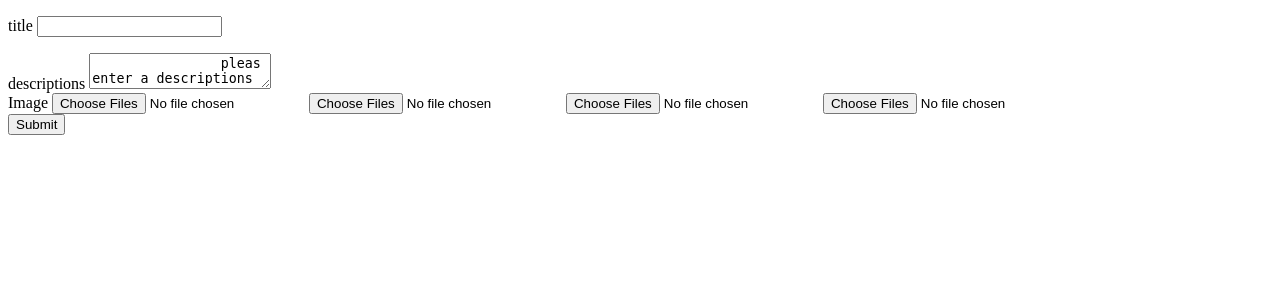
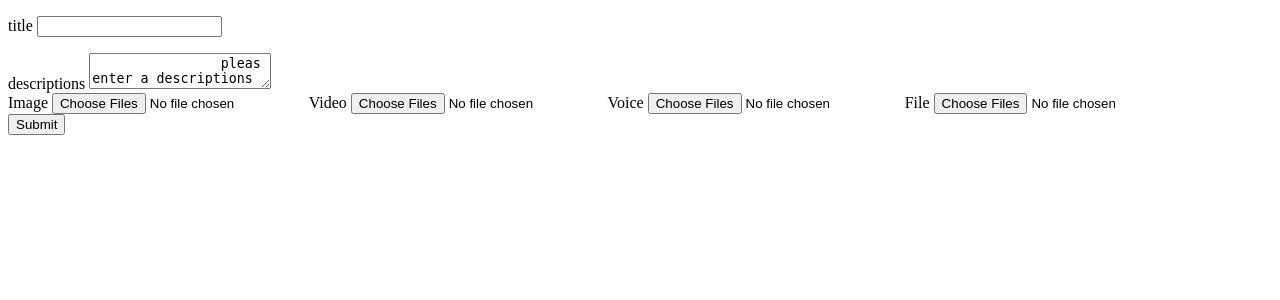
Before and after one commit to rezaasgharian/muzibeat, a Django app: page /create/ in a window 1280 px wide. Shown: the top 300 px of the page. Run offline with Django 3.2, Linux system fonts and the light colour scheme; the visitor is signed in with stand-in values (Sample User, id 1); parts of the project's set-up code (start-up, migrations or seed data) failed here and were passed over.

Commit message:
set the format off images , voices , files and videos

```diff
--- a/muzibeat/account/models.py
+++ b/muzibeat/account/models.py
@@ -1,4 +1,5 @@
 from django.db import models
+from django.db.models import ImageField
 from shortuuidfield import ShortUUIDField
 from django.utils import timezone
 import uuid
@@ -10,47 +11,46 @@ from .validators import validate_file
 
 
 class MyUserManager(BaseUserManager):
-    def create_user(self,email,username,password):
+    def create_user(self, email, username, password):
         if not email:
             raise ValueError('Users must have an email address')
         if not username:
             raise ValueError('Users must have a username')
 
-        user = self.model(email=self.normalize_email(email),username=username)
+        user = self.model(email=self.normalize_email(email), username=username)
         user.set_password(password)
         return user
 
-    def create_superuser(self,email,username,password):
-        user = self.create_user(email,username,password=None)
+    def create_superuser(self, email, username, password):
+        user = self.create_user(email, username, password=None)
         user.is_admin = True
         user.save(using=self._db)
         return user
 
 
 class User(AbstractBaseUser):
-        email = models.EmailField(verbose_name='email address',max_length=255,unique=True)
-        uuid = models.UUIDField(default=uuid.uuid4 ,editable=False)
-        username = models.CharField(unique=True,max_length=40)
-        user_id = models.AutoField(primary_key=True,auto_created=True)
-        is_active = models.BooleanField(default=True)
-        is_admin = models.BooleanField(default=False)
-        USERNAME_FIELD = 'email'
-        REQUIRED_FIELDS = ['username']
-        objects = MyUserManager()
+    email = models.EmailField(verbose_name='email address', max_length=255, unique=True)
+    uuid = models.UUIDField(default=uuid.uuid4, editable=False)
+    username = models.CharField(unique=True, max_length=40)
+    user_id = models.AutoField(primary_key=True, auto_created=True)
+    is_active = models.BooleanField(default=True)
+    is_admin = models.BooleanField(default=False)
+    USERNAME_FIELD = 'email'
+    REQUIRED_FIELDS = ['username']
+    objects = MyUserManager()
 
+    def __str__(self):
+        return self.email
 
-        def __str__(self):
-            return self.email
+    def has_perm(self, perm, obj=None):
+        return True
 
-        def has_perm(self, perm, obj=None):
-            return True
+    def has_module_perms(self, app_label):
+        return True
 
-        def has_module_perms(self, app_label):
-            return True
-
-        @property
-        def is_staff(self):
-            return self.is_admin
+    @property
+    def is_staff(self):
+        return self.is_admin
 
 
 class Profile(models.Model):
@@ -62,45 +62,66 @@ class Profile(models.Model):
         (',', 'Motivate'),
         ('l', 'Love'),
     )
-    EXPERT_CHOICES =(
-        ('s','Singer'),
-        ('m','Musician'),
-        ('p','Poet'),
-        ('o','Others'),
+    EXPERT_CHOICES = (
+        ('s', 'Singer'),
+        ('m', 'Musician'),
+        ('p', 'Poet'),
+        ('o', 'Others'),
     )
 
     user = models.OneToOneField(User, on_delete=models.CASCADE)
     desc = models.TextField(blank=True)
     image = models.ImageField(upload_to='avatars/', blank=True)
     status = models.CharField(max_length=10, choices=STATUS_CHOICES)
-    expert = models.CharField(max_length=10, choices=EXPERT_CHOICES , default=3)
+    expert = models.CharField(max_length=10, choices=EXPERT_CHOICES, default=3)
     nationality = CountryField()
+
 
 def save_profile_user(sender, **kwargs):
     if kwargs['created']:
-        profile_user = Profile(user= kwargs['instance'])
+        profile_user = Profile(user=kwargs['instance'])
         profile_user.save()
 
 
 post_save.connect(save_profile_user, sender=User)
 
+
 class Post_user(models.Model):
-    user = models.ForeignKey(User, on_delete=models.CASCADE,null=True, blank=True)
+    user = models.ForeignKey(User, on_delete=models.CASCADE, null=True, blank=True)
     title = models.CharField(max_length=40)
     description = models.TextField()
     publish = models.DateTimeField(default=timezone.now)
     created = models.DateTimeField(auto_now_add=True)
     updated = models.DateTimeField(auto_now=True)
 
+
 class Images(models.Model):
-    post = models.ForeignKey(Post_user, on_delete=models.CASCADE,null=True, blank=True)
-    thumbnail = models.ImageField(upload_to='Images/', null=True, blank=True,validators=[validate_file])
+    post = models.ForeignKey(Post_user, on_delete=models.CASCADE, null=True, blank=True)
+    thumbnail = models.ImageField(upload_to='Images/', null=True, blank=True)
+
+    def __str__(self):
+        return str(self.thumbnail)
+
+
 class Videos(models.Model):
-    post = models.ForeignKey(Post_user, on_delete=models.CASCADE,null=True, blank=True)
+    post = models.ForeignKey(Post_user, on_delete=models.CASCADE, null=True, blank=True)
     file = models.FileField(upload_to='videos/', null=True, blank=True)
+
+    def __str__(self):
+        return str(self.file)
+
+
 class Voices(models.Model):
-    post = models.ForeignKey(Post_user, on_delete=models.CASCADE,null=True, blank=True)
+    post = models.ForeignKey(Post_user, on_delete=models.CASCADE, null=True, blank=True)
     file = models.FileField(upload_to='Voices/', null=True, blank=True)
+
+    def __str__(self):
+        return str(self.file)
+
+
 class Files(models.Model):
-    post = models.ForeignKey(Post_user, on_delete=models.CASCADE,null=True, blank=True)
+    post = models.ForeignKey(Post_user, on_delete=models.CASCADE, null=True, blank=True)
     file = models.FileField(upload_to='Files/', null=True, blank=True)
+
+    def __str__(self):
+        return str(self.file)
--- a/muzibeat/account/templates/account/create_post.html
+++ b/muzibeat/account/templates/account/create_post.html
@@ -29,9 +29,18 @@
                 Image
             <input type="file" name="thumbnail" multiple>
                 </label>
+            <label>
+                Video
             <input type="file" name="video" multiple>
+                </label>
+            <label>
+                Voice
             <input type="file" name="voice" multiple>
+                </label>
+            <label>
+                File
             <input type="file" name="file" multiple>
+                </label>
         </div>
         <input type="submit" name="submit">
 
--- a/muzibeat/account/views.py
+++ b/muzibeat/account/views.py
@@ -1,10 +1,12 @@
 from django.shortcuts import render, redirect, get_object_or_404
 from django.contrib.auth import authenticate, login, logout
 from django.contrib import messages
+import os
+from django.core.exceptions import ValidationError
 from django.contrib.auth.models import User
+from matplotlib.image import thumbnail
 from .models import Post_user
 from django.http import HttpResponse, HttpResponseRedirect
-import administrator
 from django.urls import reverse
 from shortuuidfield import ShortUUIDField
 from .forms import *
@@ -55,6 +57,7 @@ def Register(request):
     return render(request, 'account/register.html', context)
 
 
+
 @login_required(login_url='/login/')
 def Logout_view(request):
     logout(request)
@@ -70,6 +73,7 @@ def Profiles(request):
     return render(request, 'account/profile.html', context)
 
 
+
 @login_required(login_url='/login/')
 def Post_users(request):
     if request.method == 'POST':
@@ -79,27 +83,60 @@ def Post_users(request):
             raise ValueError("description must be valid")
         post = Post_user.objects.create(user_id=request.user.user_id, title=request.POST['title'],
                                         description=request.POST['des'])
-        img = Images.objects.create(post_id=post.id, thumbnail=request.FILES['thumbnail'])
-        video = Videos.objects.create(post_id=post.id, file=request.FILES['video'])
-        voice = Voices.objects.create(post_id=post.id, file=request.FILES['voice'])
-        file = Files.objects.create(post_id=post.id, file=request.FILES['file'])
         post.save()
-        img.save()
-        video.save()
-        voice.save()
-        file.save()
+
+        if request.FILES.get('thumbnail', False):
+            image = request.FILES['thumbnail']
+            ext = os.path.splitext(str(image))[1]
+            valid_extensions = ['.jpg', '.jpeg', '.png']
+            if not ext.lower() in valid_extensions:
+                raise ValidationError('Unsupported file extension`.')
+            else:
+                img = Images.objects.create(post_id=post.id, thumbnail=request.FILES['thumbnail'])
+                img.save()
+
+        if request.FILES.get('video', False):
+            vid = request.FILES['video']
+            ext = os.path.splitext(str(vid))[1]
+            valid_extensions = ['.mp4', '.mkv', '.mov', '.wmv']
+            if not ext.lower() in valid_extensions:
+                raise ValidationError('Unsupported file extension.')
+            else:
+                video = Videos.objects.create(post_id=post.id, file=request.FILES['video'])
+                video.save()
+
+        if request.FILES.get('voice', False):
+            voc = request.FILES['voice']
+            ext = os.path.splitext(str(voc))[1]
+            valid_extensions = ['.mp3', '.ogg', '.aac']
+            if not ext.lower() in valid_extensions:
+                raise ValidationError('Unsupported file extension.')
+            else:
+                voice = Voices.objects.create(post_id=post.id, file=request.FILES['voice'])
+                voice.save()
+
+        if request.FILES.get('file', False):
+            fil = request.FILES['file']
+            ext = os.path.splitext(str(fil))[1]
+            valid_extensions = ['.pdf']
+            if not ext.lower() in valid_extensions:
+                raise ValidationError('Unsupported file extension.')
+            else:
+                file = Files.objects.create(post_id=post.id, file=request.FILES['file'])
+                file.save()
+
     return render(request, 'account/create_post.html')
 
 
 @login_required(login_url='/login/')
-def User_post(request ,user_id):
+def User_post(request, user_id):
     posts = Post_user.objects.filter(user_id=user_id)
     images = Images.objects.all()
     videos = Videos.objects.all()
     voices = Voices.objects.all()
     files = Files.objects.all()
     context = {
-        'user':request.user.user_id,
+        'user': request.user.user_id,
         'posts': posts,
         'images': images,
         'videos': videos,
```
Also changed, not shown: muzibeat/account/validators.py (+5 -6 lines).
